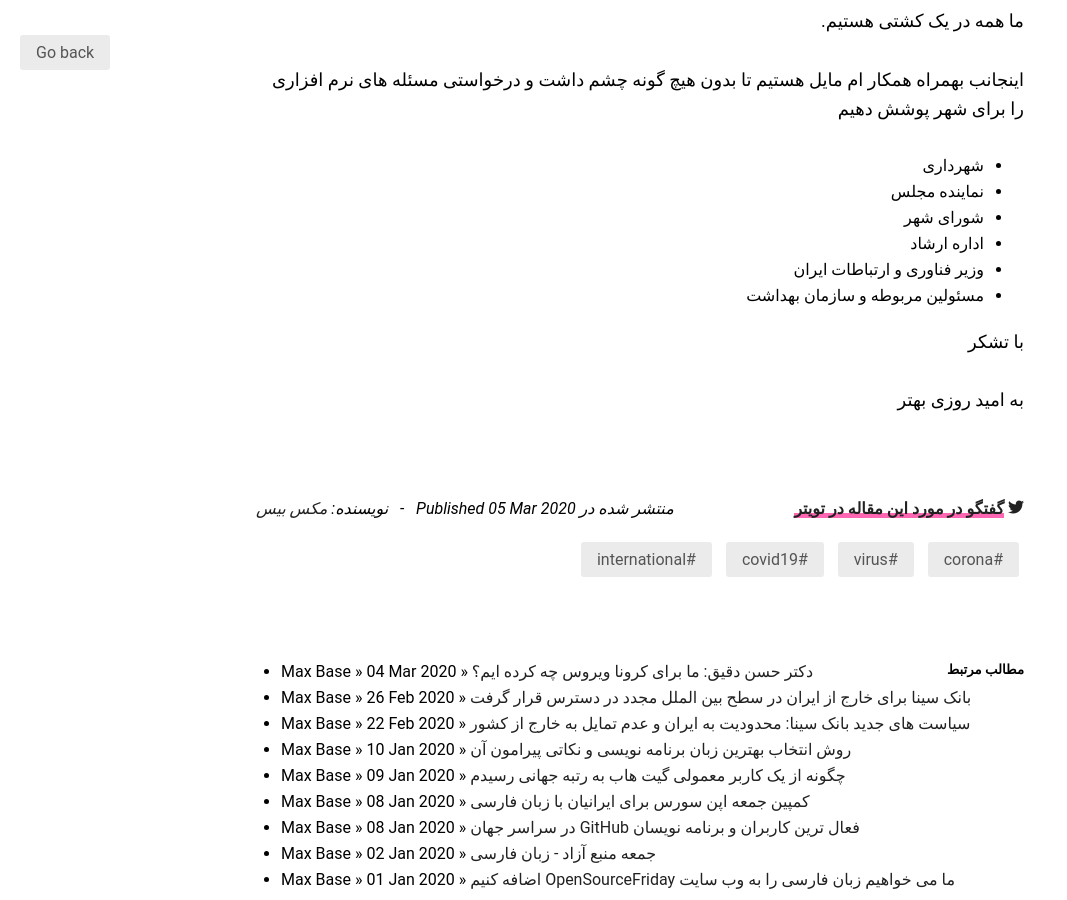
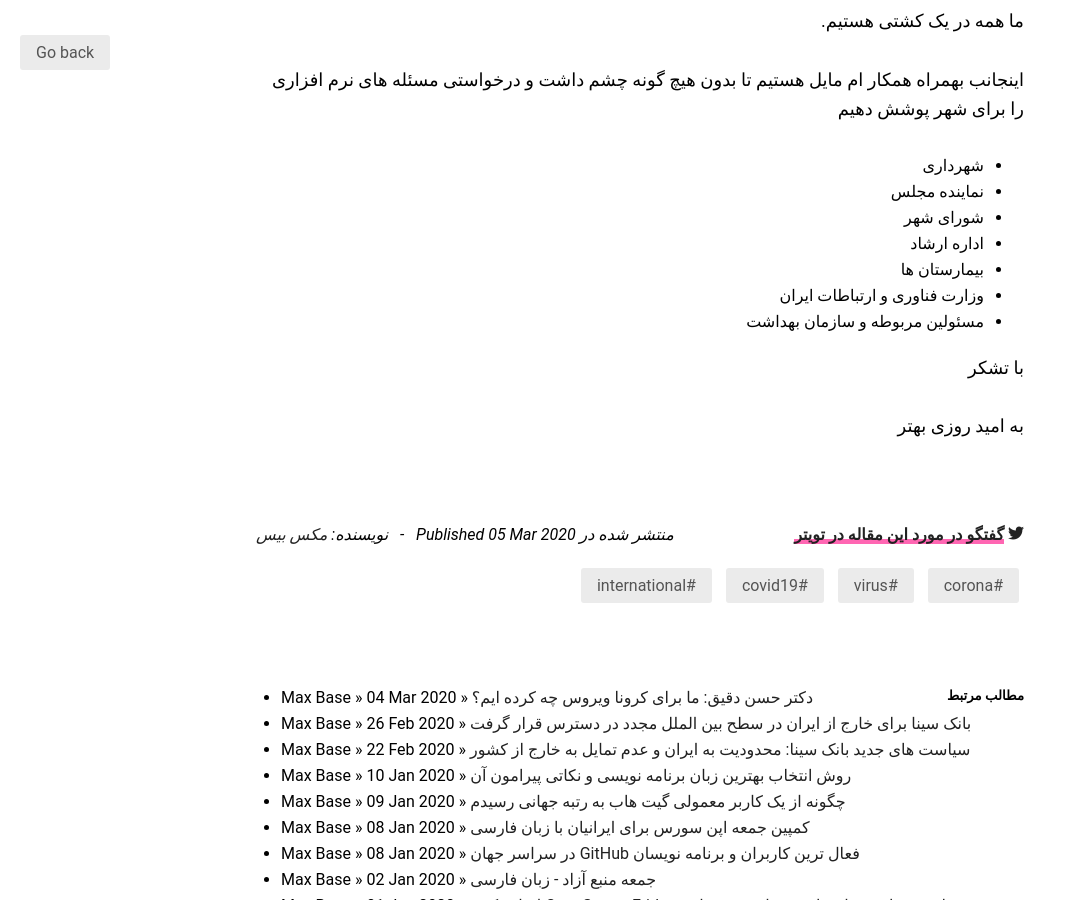
Before and after one commit to BaseMax/Fa.MaxBase.org, a Jekyll site: the page built from _posts/fa/2020-03-05-Coronavirus-Request-help-from-all-city-authorities-to-set-up-software.md, in a window 1280 px wide and 900 px high, scrolled down 453 px. Shown: the whole window, without its empty margins (0-1067 px from the left). Built offline with Jekyll 4.4.1, drawn with Linux system fonts in a browser that asks for light colours.

Commit message:
Update 2020-03-05-Coronavirus-Request-help-from-all-city-authorities-to-set-up-software.md

```diff
--- a/_posts/fa/2020-03-05-Coronavirus-Request-help-from-all-city-authorities-to-set-up-software.md
+++ b/_posts/fa/2020-03-05-Coronavirus-Request-help-from-all-city-authorities-to-set-up-software.md
@@ -26,7 +26,8 @@ tags: corona virus covid19 international
 - نماینده مجلس
 - شورای شهر
 - اداره ارشاد
-- وزیر فناوری و ارتباطات ایران
+- بیمارستان ها
+- وزارت فناوری و ارتباطات ایران
 - مسئولین مربوطه و سازمان بهداشت
 
 با تشکر
```
